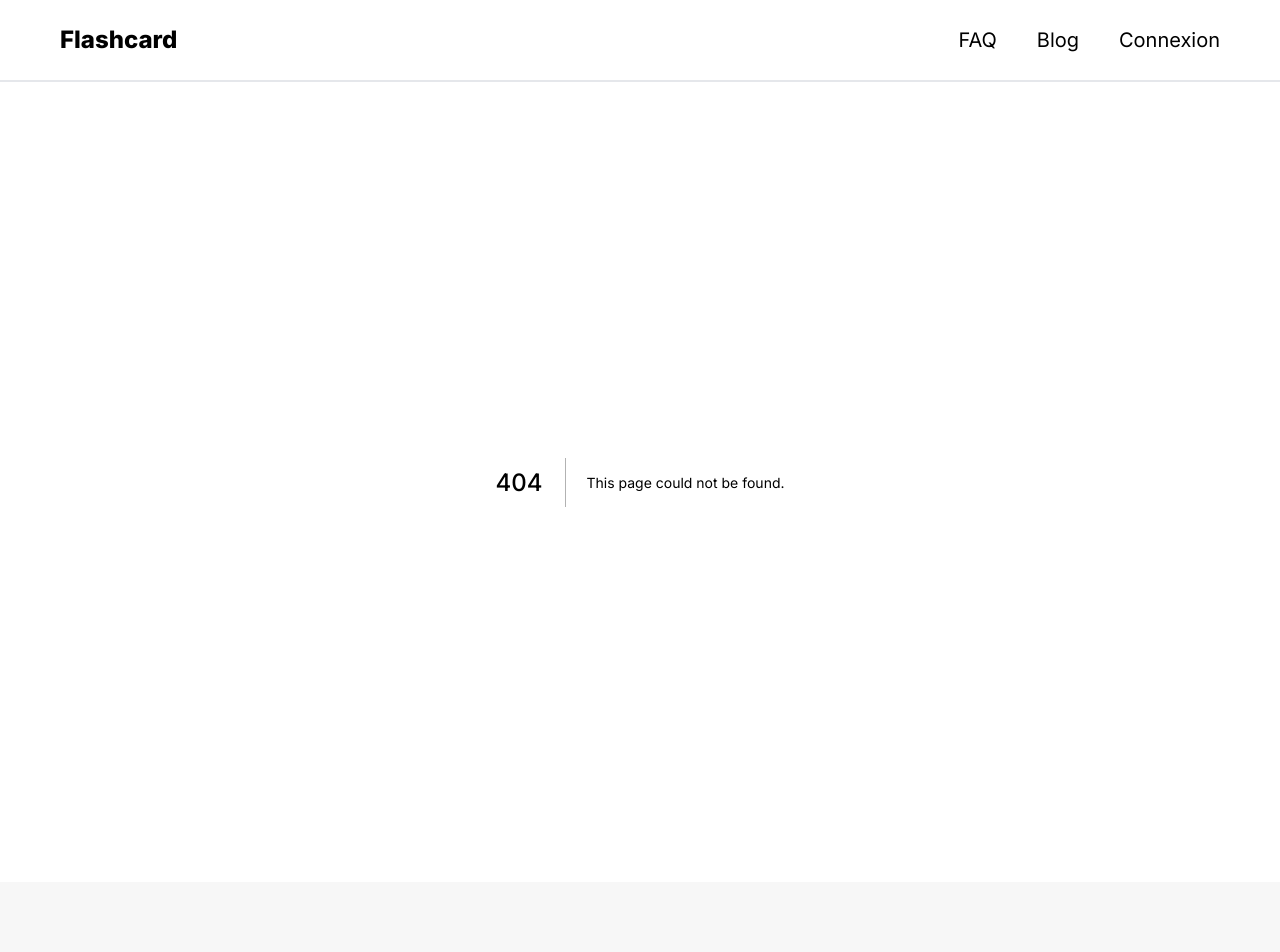
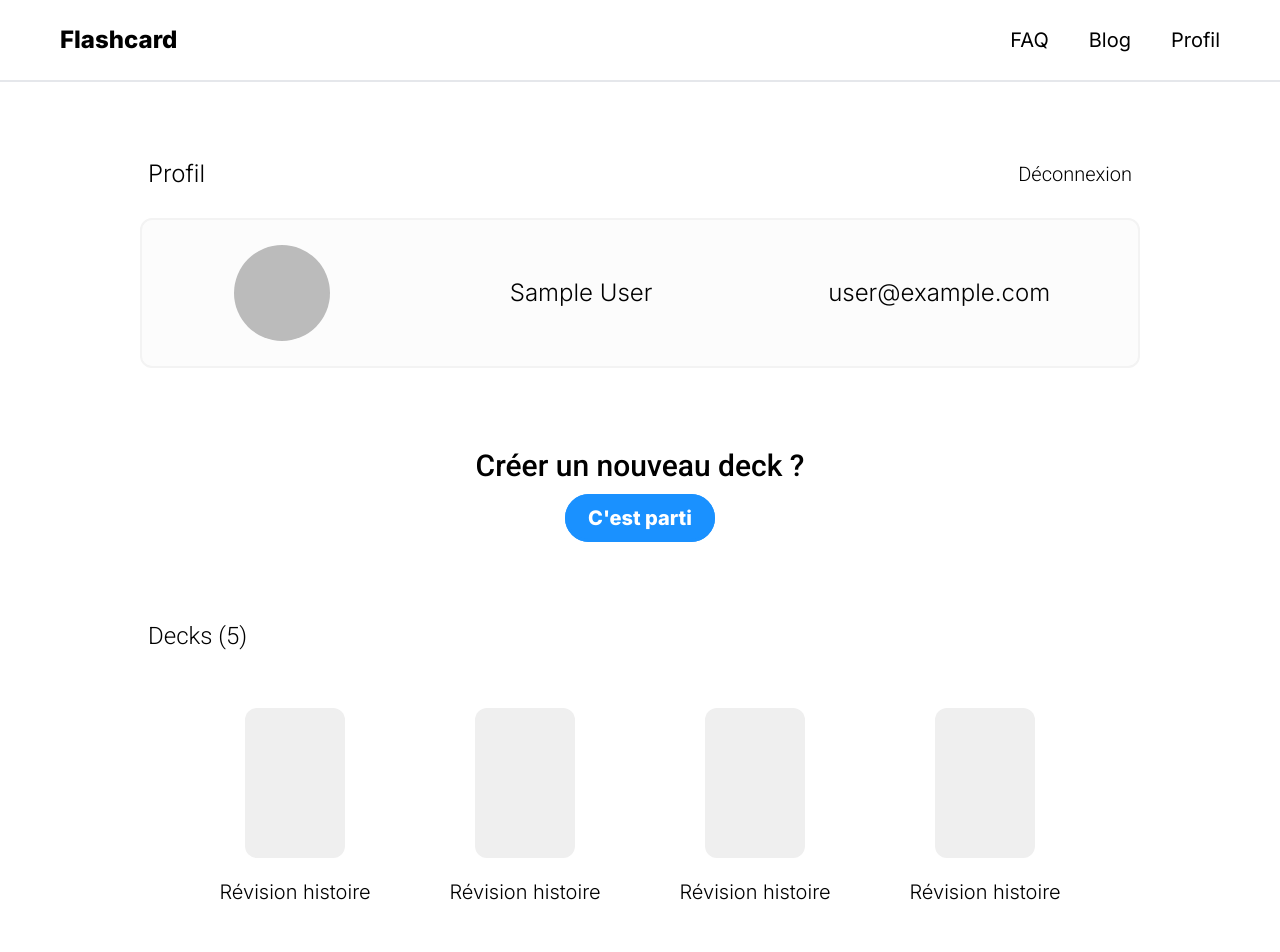
Before and after one commit to GenesisBlock2140/flashcard-fullstack, a Next.js app: page /profil in a window 1280 px wide. Before the commit this address had no page. Shown: the top 952 px of the page. Built offline with nearby package versions, Linux system fonts and the light colour scheme; no server answers; sample sign-in values are in the browser's storage.

Commit message:
Adding /profil page + start of deck page, refacto layout css, Navbar update with session login/not login UI

```diff
--- a/app/Footer.tsx
+++ b/app/Footer.tsx
@@ -4,8 +4,8 @@ interface IFooter {}
 
 export const Footer: FC<IFooter> = () => {
   return (
-    <div className="bg-[#F7F7F7]">
-      <footer className="max-w-[1200px] h-[300px] mx-auto flex justify-between items-center flex-wrap text-xl font-medium">
+    <footer className="bg-[#F7F7F7]">
+      <div className="max-w-[1200px] h-[300px] mx-auto flex justify-between items-center flex-wrap text-xl font-medium">
         <div>
           <p className="text-3xl font-bold">Flashcard</p>
           <p>Développé par LIEN</p>
@@ -16,7 +16,7 @@ export const Footer: FC<IFooter> = () => {
           <p className="text-3xl font-bold">contact@nomdusite.com</p>
           <p className="text-[15px] text-[#373737]">N’hésitez pas à donner votre feedback, des suggestions !</p>
         </div>
-      </footer>
-    </div>
+      </div>
+    </footer>
   )
 }
--- a/app/Navbar.tsx
+++ b/app/Navbar.tsx
@@ -1,19 +1,30 @@
-import { FC } from "react"
+import { authOptions } from "@/pages/api/auth/[...nextauth]"
+import { getServerSession } from "next-auth"
 import Link from "next/link"
 
 interface INavbar {}
 
-export const Navbar: FC<INavbar> = () => {
+export const Navbar = async ({}:INavbar) => {
+
+  const session = await getServerSession(authOptions)
+
   return (
-    <div className="border-b-2 border-[##f3f3f3]">
+    <header className="border-b-2 border-[##f3f3f3]">
       <nav className="max-w-[1200px] h-20 flex justify-between items-center mx-auto p-5">
-        <Link href={"/"} className="text-2xl font-bold">Flashcard</Link>
-        <div className="text-xl flex gap-10">
+        <Link href={"/"} className="text-2xl font-bold lg:after:content-['lashcard']">
+          F
+        </Link>
+        <div className="text-xl flex flex-wrap gap-10">
           <Link href={"/faq"}>FAQ</Link>
-          <Link href={"/"}>Blog</Link>
-          <Link href={"/profil"}>Connexion</Link>
+          <Link href={"#"}>Blog</Link>
+          <Link href={`${session ? "/profil" : "/api/auth/signin"}`}>
+            {session ? "Profil" : "Connexion"}
+          </Link>
         </div>
       </nav>
-    </div>
+    </header>
   )
 }
+
+// Avoid type 'Promise<Element>' is not a valid JSX element ERROR in layout.tsx, because typescript don't understand async comp
+export default Navbar as unknown as () => JSX.Element
--- /dev/null
+++ b/app/deck/page.tsx
@@ -0,0 +1,5 @@
+import { notFound } from "next/navigation";
+
+export default function Deck () {
+  return notFound()
+}
--- a/app/faq/page.tsx
+++ b/app/faq/page.tsx
@@ -3,7 +3,7 @@ import dataQ from "@/utils/data/question.json"
 
 export default function Faq () {
   return (
-    <main className="max-w-[1200px] mx-auto my-20 p-2">
+    <div className="my-10">
       <h1 className="text-4xl lg:text-[48px] font-roboto font-semibold text-center">Foire aux questions </h1>
       <p className="max-w-[600px] mx-auto my-10">Lorem ipsum dolor sit amet, consectetur adipiscing elit. Pellentesque felis arcu, viverra et bibendum sed.</p>
       <section>
@@ -20,6 +20,6 @@ export default function Faq () {
           answer={dataQ.res2}
         />
       </section>
-    </main>
+    </div>
   )
 }
--- a/app/layout.tsx
+++ b/app/layout.tsx
@@ -1,6 +1,6 @@
 import { Footer } from './Footer'
 import './globals.css'
-import { Navbar } from './Navbar'
+import Navbar from './Navbar'
 import Providers from './providers'
 
 export const metadata = {
@@ -18,7 +18,9 @@ export default function RootLayout({
       <body>
         <Providers>
           <Navbar />
-          {children}
+          <main className='max-w-[1200px] mx-auto my-10 p-2'>
+            {children}
+          </main>
           <Footer />
         </Providers>
       </body>
--- a/app/page.tsx
+++ b/app/page.tsx
@@ -4,13 +4,13 @@ import Image from "next/image"
 
 export default function Home() {
   return (
-    <main className="max-w-[1200px] mx-auto">
+    <div>
       <section className="text-center my-[50px] lg:mt-[170px] lg:mb-[210px]">
         <h1 className="text-[45px] leading-[3rem] font-roboto font-bold lg:text-[75px] lg:leading-[5rem]">Flashcard <br/> pour apprendre</h1>
-        <p className="text-[28px] m-10">Créez vos flashcard gratuitement <br/> dans un environnement minimaliste</p>
+        <p className="text-[28px] m-6">Créez vos flashcard gratuitement <br/> dans un environnement minimaliste</p>
         <div className="flex items-center justify-center gap-5 flex-wrap">
-          <ButtonLink text="Tutoriel" to={"/"} format="black" />
-          <ButtonLink text="Inscription" to={"/"} format="bleu" />
+          <ButtonLink text="Tutoriel" to={"/faq"} format="black" />
+          <ButtonLink text="Inscription" to={"/api/auth/signin"} format="bleu" />
         </div>
       </section>
       <section className="text-center">
@@ -21,6 +21,6 @@ export default function Home() {
           <Image src={flashcardPres} alt="présentation schema flashcard" />
         </div>
       </section>
-    </main>
+    </div>
   )
 }
--- /dev/null
+++ b/app/profil/page.tsx
@@ -0,0 +1,42 @@
+import { DeckCard } from "@/components/Card/DeckCard"
+import { ButtonLink } from "@/components/Button/ButtonLink"
+import { ProfilDetails } from "@/components/ProfilDetails"
+
+import { getServerSession } from "next-auth"
+import { redirect } from "next/navigation"
+import { authOptions } from "@/pages/api/auth/[...nextauth]"
+import { LogOut } from "@/components/Auth/LogOut"
+
+export default async function Profil() {
+
+  const session = await getServerSession(authOptions)
+
+  if (!session) {
+    return redirect("/api/auth/signin")
+  }
+
+  return (
+    <div className="max-w-[1000px] mx-auto">
+      <div className="flex justify-between items-center font-roboto font-light my-5 p-2">
+        <p className="text-2xl">Profil</p>
+        <LogOut />
+      </div>
+      <ProfilDetails
+        name={session.user?.name || ""}
+        email={session.user?.email || ""}
+        picture={session.user?.image || ""}
+      />
+      <section className="text-center m-20">
+        <h2 className="text-2xl lg:text-3xl font-roboto font-medium mb-5">Créer un nouveau deck ?</h2>
+        <ButtonLink text="C'est parti" to={"/"} format="bleu" />
+      </section>
+      <p className="text-2xl font-roboto font-light p-2">Decks (5)</p>
+      <section className="flex justify-center lg:justify-around items-center flex-wrap m-10">
+        <DeckCard title="Révision histoire" />
+        <DeckCard title="Révision histoire" />
+        <DeckCard title="Révision histoire" />
+        <DeckCard title="Révision histoire" />
+      </section>
+    </div>
+  )
+}
--- /dev/null
+++ b/components/Button/Button.tsx
@@ -0,0 +1,18 @@
+import { FC } from 'react'
+
+interface IButton {
+  text: string
+  icon?: string
+  action: () => void
+}
+
+export const Button: FC<IButton> = ({text, icon, action}) => {
+  return (
+    <button
+      className='bg-[#1A91FF] text-xl text-white px-4 py-2 rounded-full'
+      onClick={action}
+    >
+      {text}
+    </button>
+  )
+}
--- /dev/null
+++ b/components/ProfilDetails.tsx
@@ -0,0 +1,18 @@
+import { FC } from 'react'
+import Image from 'next/image'
+
+interface IProfilDetails {
+  name: string
+  email: string
+  picture: string
+}
+
+export const ProfilDetails: FC<IProfilDetails> = ({name, email, picture}) => {
+  return (
+    <div className='max-w-[1000px] lg:h-[150px] lg:flex flex-wrap justify-around items-center bg-[#FCFCFC] border-2 border-[#F3F3F3] rounded-xl text-2xl font-light p-5 lg:p-0'>
+      <Image src={picture} width={120} height={120} alt='profil picture' className='m-auto lg:m-1 rounded-full w-auto h-auto' />
+      <p className='text-center'>{name}</p>
+      <p className='text-center'>{email}</p>
+    </div>
+  )
+}
```
